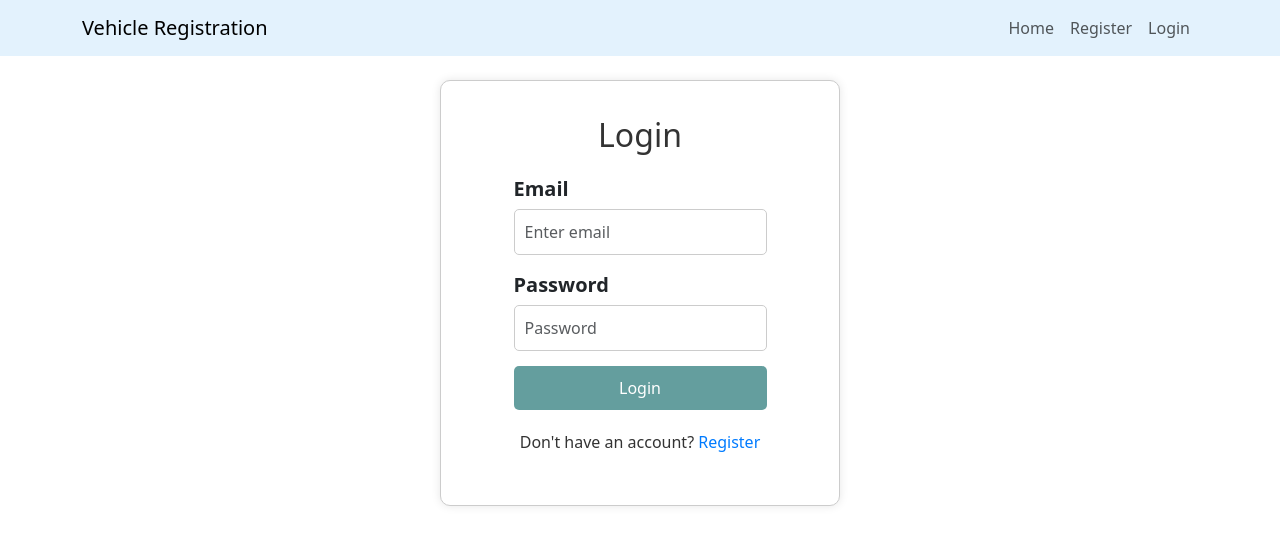
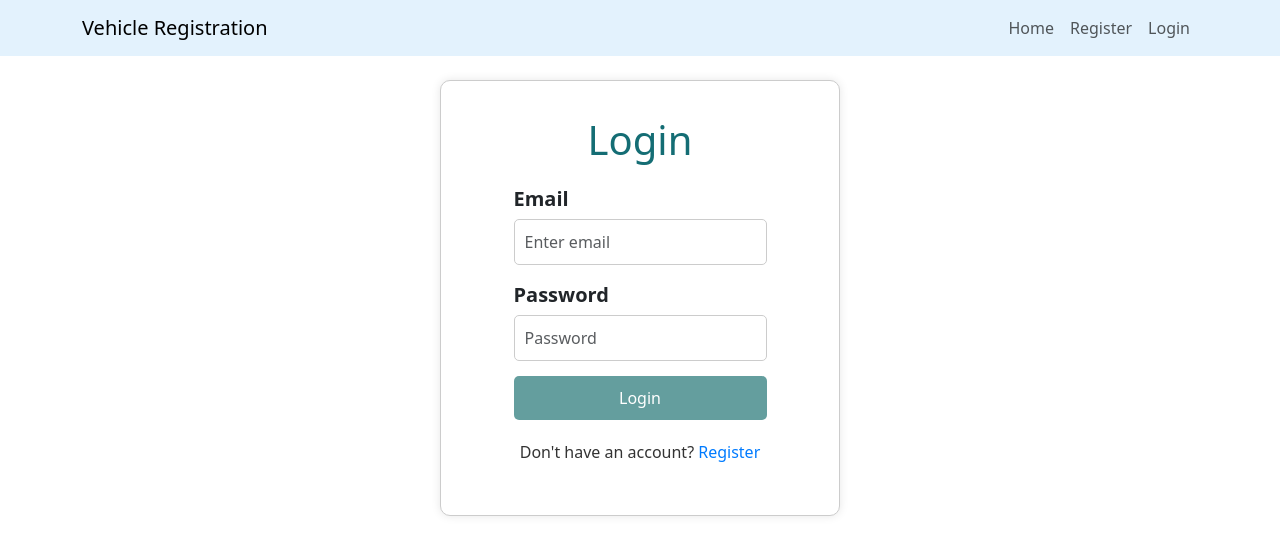
Before and after one commit to kevit-devanshi-kadecha/Vehicle-Registration-System, an Angular app: page /login in a window 1280 px wide. Shown: the top 554 px of the page. Built offline with nearby package versions, Linux system fonts and the light colour scheme.

Commit message:
Refactor login and register components: update headings, improve navigation, and enhance styling

```diff
--- a/src/app/auth/login/login.component.css
+++ b/src/app/auth/login/login.component.css
@@ -17,12 +17,10 @@
     padding: 15px;
     margin: auto;
 }
-
-h2 {
+h1 {
     margin-bottom: 20px;
-    color: #333;
+    color: #146d74;
 }
-
 .form-group {
     width: 100%;
     height: 100%;
--- a/src/app/auth/login/login.component.html
+++ b/src/app/auth/login/login.component.html
@@ -1,6 +1,6 @@
 <div class="login-container">
     <div class="loginForm">
-        <h2>Login</h2>
+        <h1>Login</h1>
         <form [formGroup]="loginForm" (ngSubmit)="onSubmit()">
             <div class="form-group">
                 <label for="email">Email</label>
@@ -19,6 +19,6 @@
             </div>
             <button type="submit" class="btn btn-primary" [disabled]="loginForm.invalid">Login</button>
         </form>
-        <p>Don't have an account? <a routerLink="/auth/register">Register</a></p>
+        <p>Don't have an account? <a (click)="goToRegisterPage()" routerLink="/auth/register">Register</a></p>
     </div>
 </div>
--- a/src/app/auth/login/login.component.ts
+++ b/src/app/auth/login/login.component.ts
@@ -32,4 +32,8 @@ export class LoginComponent implements OnInit {
     const authRoutes = ['/login', '/signup'];
     return authRoutes.includes(this.router.url);
   }
+  goToRegisterPage()
+  {
+    this.router.navigate(['/register']);
+  }
 }
--- a/src/app/auth/register/register.component.css
+++ b/src/app/auth/register/register.component.css
@@ -17,7 +17,10 @@
     padding: 15px;
     margin: auto;
 }
-
+h1 {
+    margin-bottom: 20px;
+    color: #146d74;
+}
 h2 {
     margin-bottom: 20px;
     color: #333;
@@ -34,6 +37,7 @@ h2 {
     flex: 1;
     width: 100%;
     font-weight: bold;
+    font-size: 18px;
     margin-right: 10px;
     text-align: right;
 }
--- a/src/app/auth/register/register.component.html
+++ b/src/app/auth/register/register.component.html
@@ -37,6 +37,6 @@
             </div>
             <button type="submit" class="btn btn-primary" [disabled]="registerForm.invalid">Register</button>
         </form>
-        <p>Already have an account? <a routerLink="/auth/login">Login</a></p>
+        <p>Already have an account? <a (click)="goToLoginPage()" routerLink="/auth/login">Login</a></p>
     </div>
 </div>
--- a/src/app/auth/register/register.component.ts
+++ b/src/app/auth/register/register.component.ts
@@ -29,4 +29,8 @@ export class RegisterComponent implements OnInit {
       this.router.navigate(['/login']);
     }
   }
+  goToLoginPage()
+  {
+    this.router.navigate(['/login']);
+  }
 }
```
